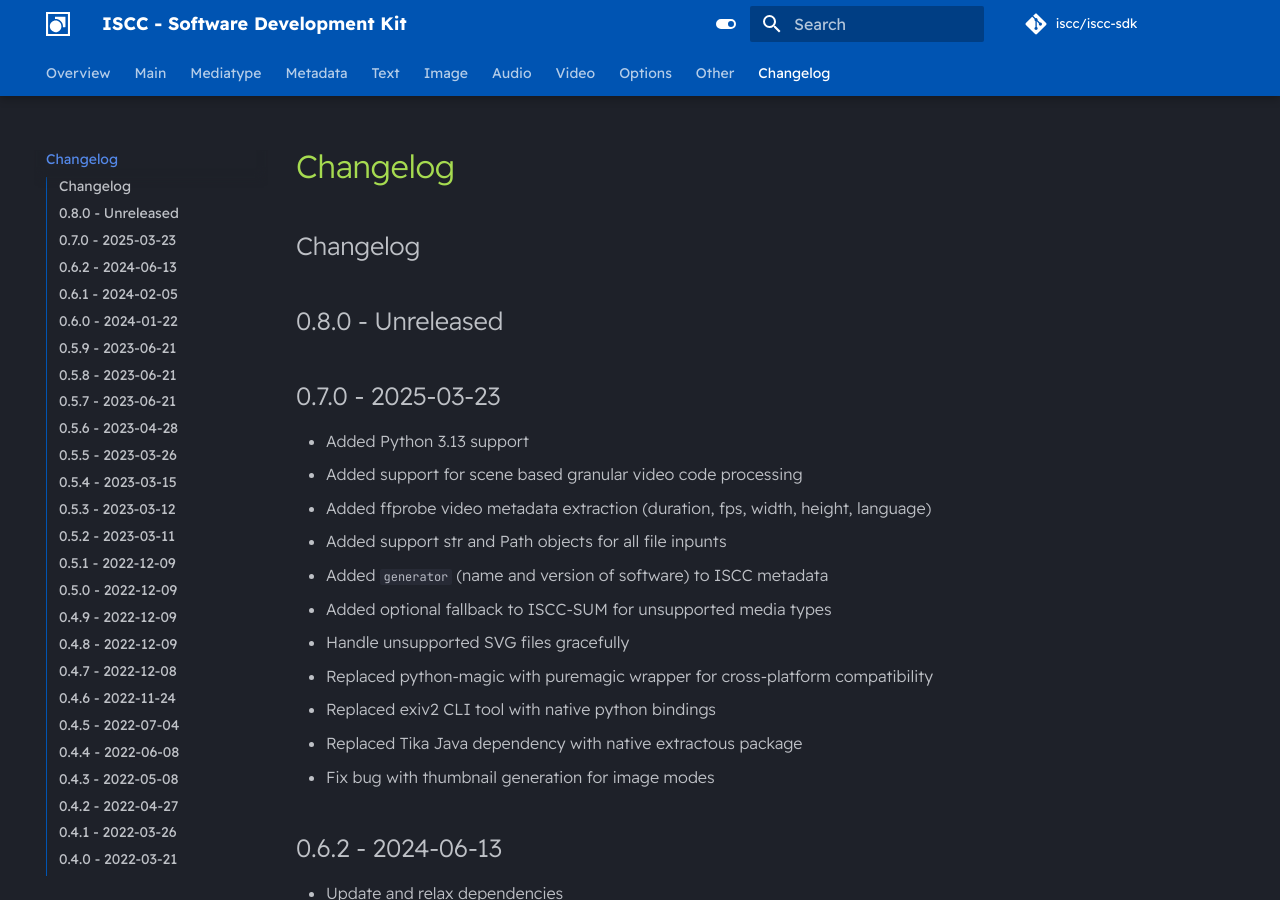
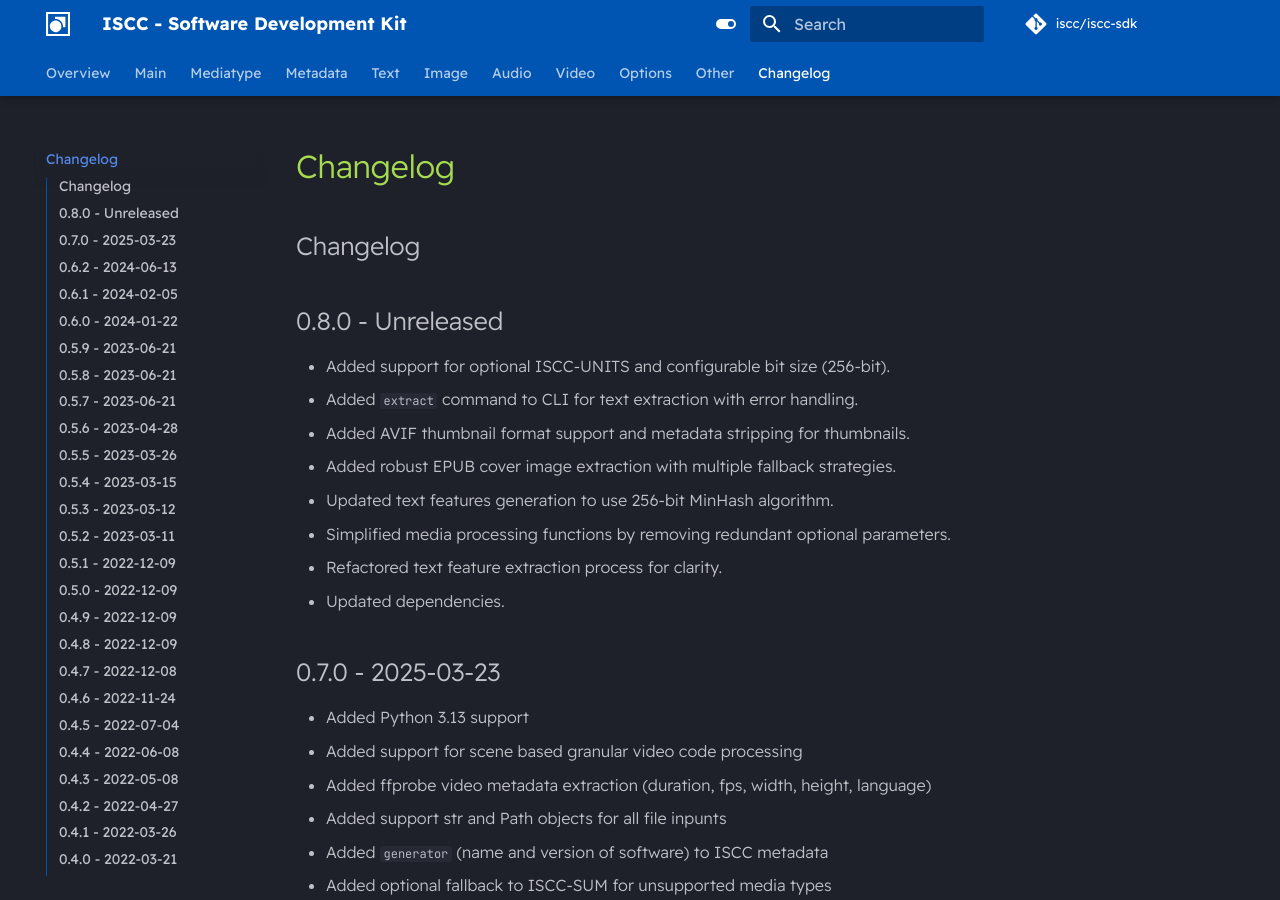
Before and after one commit to iscc/iscc-sdk, an MkDocs documentation site: the page built from docs/changelog.md, in a window 1280 px wide and 900 px high. Built offline with MkDocs 1.6.1 and Material for MkDocs 9.7.7, drawn with Linux system fonts in a browser that asks for light colours; comment, search, counter and statistics services are not loaded.

Commit message:
feat: Add multiple features and improvements for text extraction, media processing, and CLI

```diff
--- a/docs/changelog.md
+++ b/docs/changelog.md
@@ -1,6 +1,15 @@
 ## Changelog
 
 ## 0.8.0 - Unreleased
+
+- Added support for optional ISCC-UNITS and configurable bit size (256-bit).
+- Added `extract` command to CLI for text extraction with error handling.
+- Added AVIF thumbnail format support and metadata stripping for thumbnails.
+- Added robust EPUB cover image extraction with multiple fallback strategies.
+- Updated text features generation to use 256-bit MinHash algorithm.
+- Simplified media processing functions by removing redundant optional parameters.
+- Refactored text feature extraction process for clarity.
+- Updated dependencies.
 
 ## 0.7.0 - 2025-03-23
 
```
Also changed, not shown: CHANGELOG.md (+9 -0 lines).
